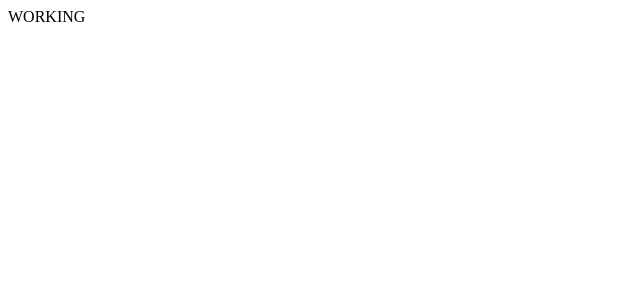
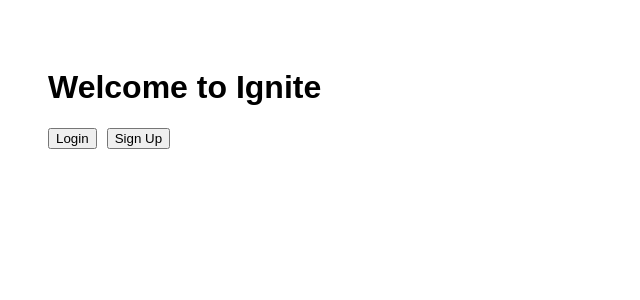
Before and after one commit to IgnitelyAi/Ignitely, a Next.js app: page / in a window 1280 px wide. Shown: the top 300 px of the page, without its empty margins (0-640 px from the left). Built offline with nearby package versions, Linux system fonts and the light colour scheme.

Commit message:
clean reset

```diff
--- a/app/page.tsx
+++ b/app/page.tsx
@@ -1,3 +1,19 @@
+import Link from "next/link";
+
 export default function Home() {
-  return <div>WORKING</div>;
+  return (
+    <main style={{ padding: "40px", fontFamily: "sans-serif" }}>
+      <h1>Welcome to Ignite</h1>
+
+      <div style={{ marginTop: "20px" }}>
+        <Link href="/login">
+          <button style={{ marginRight: "10px" }}>Login</button>
+        </Link>
+
+        <Link href="/signup">
+          <button>Sign Up</button>
+        </Link>
+      </div>
+    </main>
+  );
 }
```
